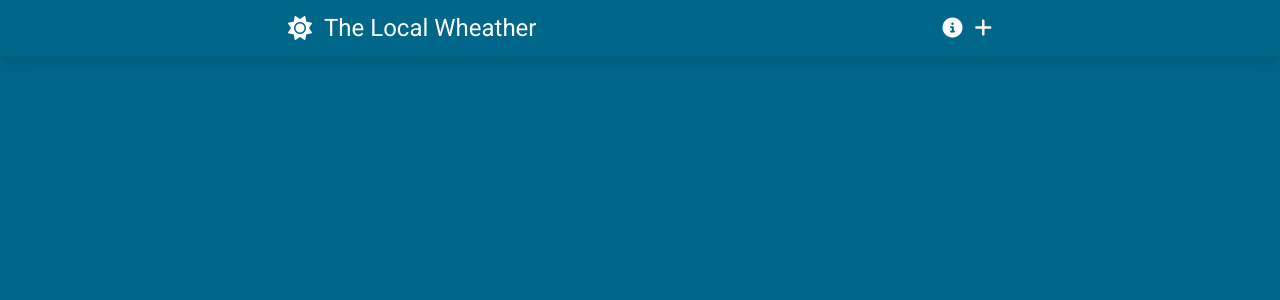
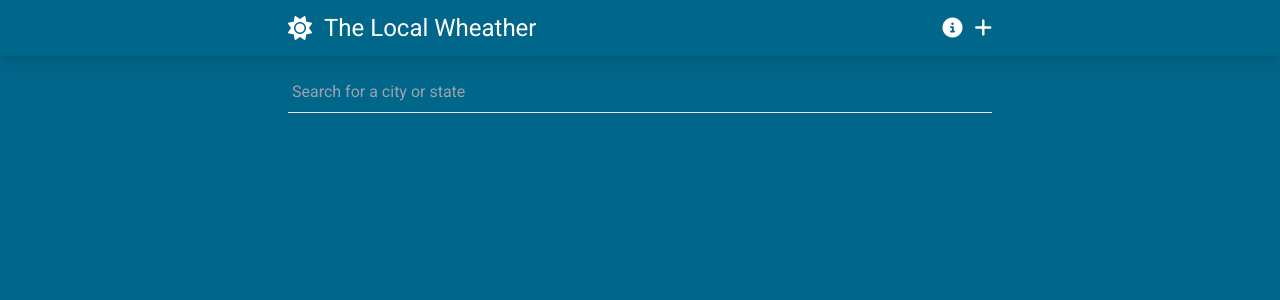
Before and after one commit to Mouad1502/WheatherApp, a Vue app: page / in a window 1280 px wide. Shown: the top 300 px of the page. Built offline with nearby package versions, Linux system fonts and the light colour scheme.

Commit message:
second commit

```diff
--- a/src/components/BaseModal.vue
+++ b/src/components/BaseModal.vue
@@ -1,4 +1,5 @@
 <template>
+    <Teleport to="body">
       <Transition name="modal-outer">
           <div v-show="modalActive" class="absolute w-full bg-black bg-opacity-30 h-screen top-0 left-0 flex justify-center px-8">
               <Transition name="modal-inner">
@@ -11,6 +12,7 @@
               </Transition>
           </div>
       </Transition>
+    </Teleport>
 </template>
 
 <script setup>
--- a/src/views/HomeView.vue
+++ b/src/views/HomeView.vue
@@ -1,8 +1,64 @@
+<template>
+  <main class="container text-white">
+    <div class="pt-4 mb-8 relative">
+      <input
+        type="text"
+        v-model="searchQuery"
+        @input="getSearchResults"
+        placeholder="Search for a city or state"
+        class="py-2 px-1 w-full bg-transparent border-b focus:border-weather-secondary focus:outline-none focus:shadow-[0px_1px_0_0_#004E71]"
+      />
+      <ul
+        class="absolute bg-wheather-secondary text-white w-full shadow-md py-2 px-1 top-[66px]"
+        v-if="mapboxSearchResults"
+      >
+        <p v-if="searchError">Sorry, something went wrong, please try again.</p>
+        <p v-if="!serverError && mapboxSearchResults.length === 0">
+        No results match your qeury, try a different term.</p>
+        <template v-else>
+          <li
+            v-for="searchResult in mapboxSearchResults"
+            :key="searchResult.id"
+            class="py-2 cursor-pointer"
+            @click="previewCity(searchResult)"
+          >
+            {{ searchResult.place_name }}
+          </li>
+        </template>
+      </ul>
+    </div>
+  </main>
+</template>
+
 <script setup>
+import { ref } from "vue";
+import axios from "axios";
 
+const mapboxAPIKey =
+  "pk.eyJ1Ijoiam9obmtvbWFybmlja2kiLCJhIjoiY2t5NjFzODZvMHJkaDJ1bWx6OGVieGxreSJ9.IpojdT3U3NENknF6_WhR2Q";
+const searchQuery = ref("");
+const queryTimeout = ref(null);
+const mapboxSearchResults = ref(null);
+const searchError = ref(null);
+
+const getSearchResults = () => {
+  clearTimeout(queryTimeout.value);
+  queryTimeout.value = setTimeout(async () => {
+    if (searchQuery.value !== "") {
+      try{
+        const result = await axios.get(
+        `https://api.mapbox.com/geocoding/v5/mapbox.places/${searchQuery.value}.json?access_token=${mapboxAPIKey}&types=place`
+        );
+        mapboxSearchResults.value = result.data.features;
+      }catch{
+        searchError.value = true;
+      }
+
+      return;
+    }
+    mapboxSearchResults.value = null;
+  }, 300);
+};
 </script>
 
-<template>
-  <main>
-  </main>
-</template>
+<style lang="scss" scoped></style>
```
Lines whose indentation alone changed are shown as unchanged.
